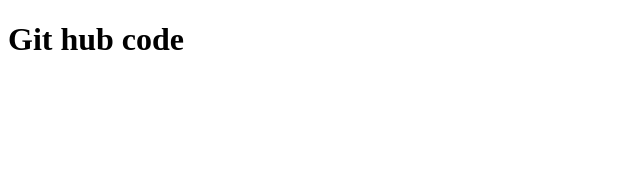
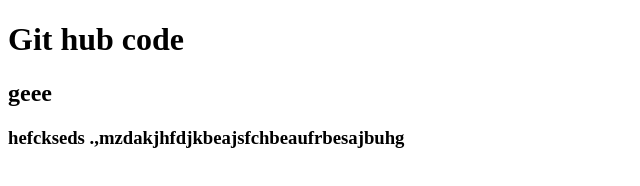
Before and after one commit to mariamsattar45/code, a plain HTML site: page index.html in a window 1280 px wide. Shown: the whole page, without its empty margins (0-640 px from the left). Drawn offline with Linux system fonts and the light colour scheme.

Commit message:
Your message

```diff
--- /dev/null
+++ b/index.css
@@ -0,0 +1,3 @@
+* {
+    display: flex;
+}
--- a/index.html
+++ b/index.html
@@ -6,6 +6,8 @@
     <title>Git hub </title>
 </head>
 <h1>Git hub code</h1>
+<h2>geee</h2>
+<h3>hefckseds .,mzdakjhfdjkbeajsfchbeaufrbesajbuhg</h3>
 <body>
 
 </body>
```
